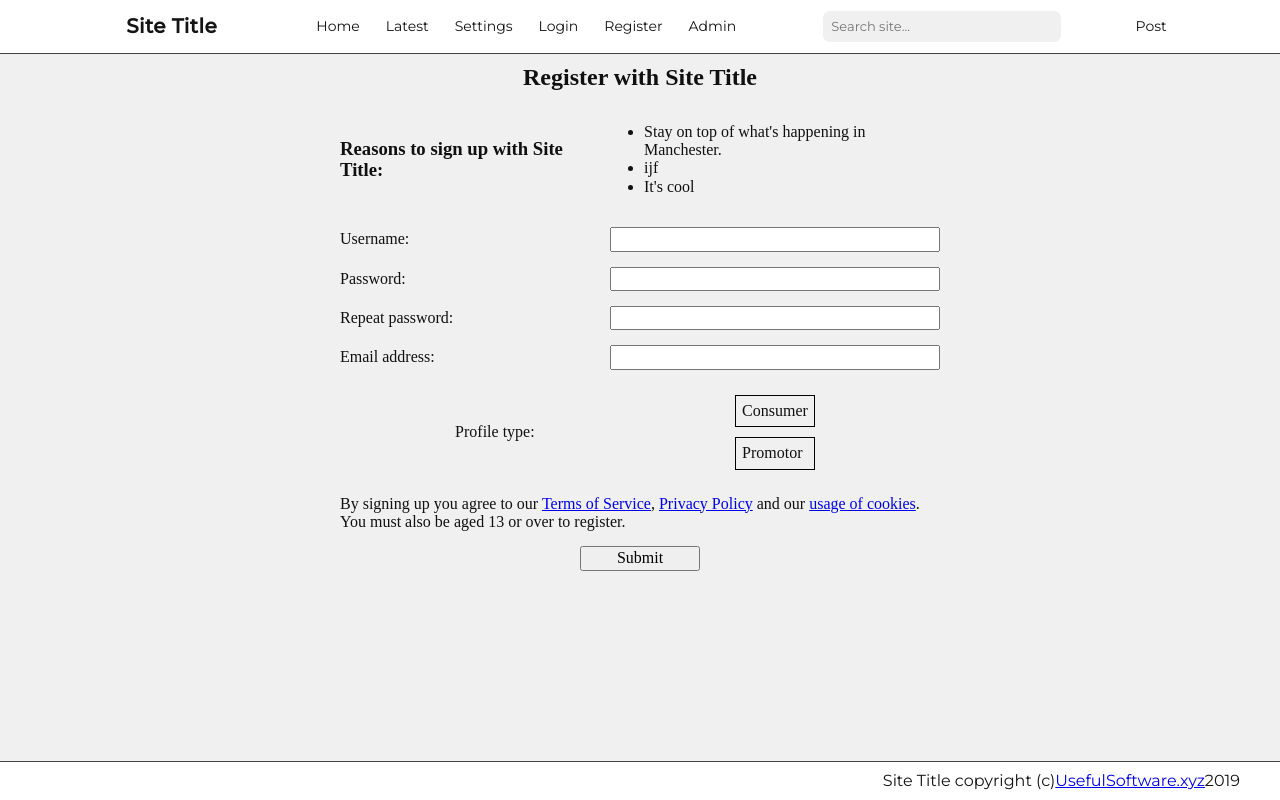
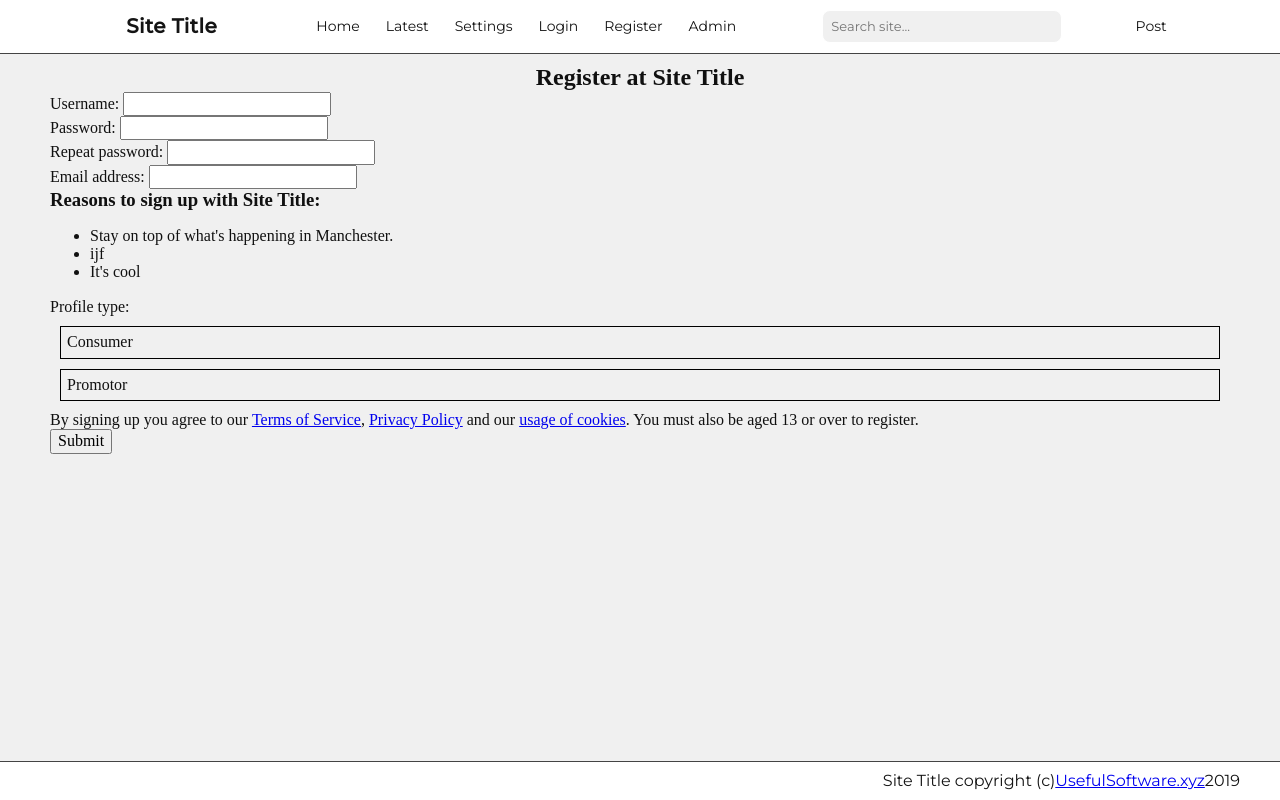
Before and after one commit to tedjenkins/forum, a Vue app: page /register in a window 1280 px wide. Built offline with nearby package versions, Linux system fonts and the light colour scheme; the HTML template or start-up script is replaced by a standard one.

Commit message:
LoginRegisterForm completed and implemented?

```diff
--- a/src/components/LoginRegisterForm.vue
+++ b/src/components/LoginRegisterForm.vue
@@ -1,21 +1,83 @@
 <template>
   <form class="site-form-login-register" :id="formId" @submit.prevent="handleForm">
-    <h1>{{ formHeader }}</h1>
-    <div class="form-section" v-for="(element, key) in inputElements" v-bind:key="key">
-      <label :for="element.id">{{ element.label }}</label> <input :type="element.type" :minlength="element.minLength" :maxlength="element.maxLength" :id="element.id"/> <div class="form-input-wordcount"></div>
+    <h1>{{ formHeader }} {{ this.$siteName }}</h1>
+    <div class="form-section" v-for="element in inputElements" :key="element.index">
+      <label :for="element.id">{{ element.label }}: </label> <input :type="element.type" minlength="6" maxlength="24" :id="element.id" @input="validateInput"/> <div class="form-input-wordcount"></div>
     </div>
-    <div class="form-section" v-for="(element, key) in customElements" v-bind:key="key">{{ element.html }}</div>
+    <div class="form-section" v-html="element.html" v-for="element in customElements" :key="element.index"></div>
   </form>
 </template>
 
 <script lang="ts">
-import { Component, Vue } from 'vue-property-decorator';
+import { Component, Prop, Vue } from 'vue-property-decorator';
+import { isEmail } from 'validator';
 
 @Component({
-  components: {},
+  components: {}
 })
 
-export default class LoginRegisterForm extends Vue {}
+export default class LoginRegisterForm extends Vue {
+  @Prop() private formId!: string;
+  @Prop() private formHeader!: string;
+  @Prop() private inputElements!: object[];
+  @Prop() private customElements!: object[];
+
+  /**
+   * Pre-submit validation. Displays current char length with max length beside input field (e.g. 33/128), adds / removes 'valid' class from field's <label>.
+   * @param {Event} e -- input event.
+   */
+  validateInput = (e: Event) => {
+    const targ = e.target as HTMLInputElement;
+    const targLabel = targ.previousElementSibling!;
+
+    if (targ.type !== 'text') {
+      return;
+    }
+
+    // For email field, check if valid email address syntax
+    if (targ.id === 'form-email') {
+      if (isEmail(targ.value)) {
+        targLabel.classList.add('valid-input');
+      } else if (!isEmail(targ.value) && targLabel.classList.contains('valid-input')) {
+        targLabel.classList.remove('valid-input');
+      }
+    }
+
+    // Valid minimum length, don't check email fields
+    if (targ.id !== 'form-email') {
+      // Current length / maxLength count
+      targ.nextSibling!.textContent = `${targ.value.length}/${targ.maxLength}`;
+
+      if (targ.value.length >= +targ.minLength) {
+        targLabel.classList.add('valid-input');
+      } else if (targ.value.length < +targ.minLength && targLabel.classList.contains('valid-input')) {
+        targLabel.classList.remove('valid-input');
+      }
+    }
+  }
+
+  /**
+   * Insert profile type value into hidden text field based on the profile type <div> clicked on.
+   * @param {MouseEvent} e -- mouse click event.
+   */
+  handleProfileType = (e: MouseEvent) => {
+    const targ = e.target as HTMLElement;
+    const hdnInput = targ.parentElement!.nextSibling as HTMLInputElement;
+
+    if (targ.id !== 'form-profile-type') {
+      hdnInput.value = targ.textContent!.toLowerCase();
+    }
+  }
+
+  /**
+   * Handle data in form on submit.
+   * @param {Event} e -- form submit event.
+   */
+  handleForm = (e: Event) => {
+    const targ = e.target as HTMLFormElement;
+    console.log(targ);
+  }
+}
 </script>
 
 <style lang="scss" scoped>
--- a/src/main.ts
+++ b/src/main.ts
@@ -6,7 +6,7 @@ import store from './store';
 Vue.config.productionTip = false;
 Vue.prototype.$siteName = 'Site Title';
 
-new Vue({
+export default new Vue({
   router,
   store,
   render: (h) => h(App),
--- a/src/views/Login.vue
+++ b/src/views/Login.vue
@@ -1,34 +1,53 @@
 <template>
   <div id="login">
-    <form class="site-form" id="login-form">
-      <h1>Log in to {{ this.$siteName }}</h1>
-      <div class="form-section">
-        <label for="form-username-email">Username or email address: </label> <input type="text" id="form-username-email"/>
-      </div>
-      <div class="form-section">
-        <label for="form-password">Password: </label> <input type="password" id="form-password"/>
-      </div>
-      <div class="form-section">
-        <button type="submit">Submit</button>
+    <LoginRegisterForm formId="login-form" formHeader="Log in to " :inputElements="inputElements" :customElements="customElements"/>
+  </div>
+</template>
+
+<script lang="ts">
+import { Component, Vue } from 'vue-property-decorator';
+import LoginRegisterForm from '@/components/LoginRegisterForm.vue';
+
+const formElements = [
+  {
+    id: 'form-username-email',
+    label: 'Username or email address',
+    type: 'text'
+  },
+  {
+    id: 'form-password',
+    label: 'Password',
+    type: 'password'
+  },
+  {
+    html:
+      `<button type="submit">Submit</button>
         <div id="form-remember-me">
           <input type="checkbox" id="form-remember"/> <label for="form-remember"> Remember me</label>
         </div>
         <div id="form-forgot-password">
           (<a href="#">forgot password?</a>)
-        </div>
-      </div>
-    </form>
-  </div>
-</template>
+        </div>`
+  }
+];
 
-<script lang="ts">
-import { Component, Vue } from 'vue-property-decorator';
+formElements.forEach((obj, index) => Object.defineProperty(obj, 'index', { value: index }));
 
 @Component({
-  components: {},
+  components: {
+    LoginRegisterForm
+  },
 })
 
-export default class Login extends Vue {}
+export default class Login extends Vue {
+  get customElements() {
+    return formElements.filter(entry => entry.html);
+  }
+
+  get inputElements() {
+    return formElements.filter(entry => !entry.html);
+  }
+}
 </script>
 
 <style lang="scss" scoped>
--- a/src/views/Register.vue
+++ b/src/views/Register.vue
@@ -1,118 +1,83 @@
 <template>
   <div id="register">
-    <form class="site-form" id="register-form" @submit.prevent="handleForm">
-      <h1>Register with {{ this.$siteName }}</h1>
-      <div class="form-section" id="form-content">
-        <h3>Reasons to sign up with {{ this.$siteName }}:</h3>
-        <ul>
-          <li>Stay on top of what's happening in Manchester.</li>
-          <li>ijf</li>
-          <li>It's cool</li>
-        </ul>
-      </div>
-      <div class="form-section">
-        <label for="form-username">Username: </label> <input type="text" id="form-username" minLength="6" maxlength="120" @input="validateInput"/> <div></div>
-      </div>
-      <div class="form-section">
-        <label for="form-password">Password: </label> <input type="password" id="form-password"/>
-      </div>
-      <div class="form-section">
-        <label for="form-password-repeat">Repeat password: </label> <input type="password" id="form-password-repeat"/>
-      </div>
-      <div class="form-section">
-        <label for="form-email">Email address: </label> <input type="text" id="form-email" @input="validateInput"/>
-      </div>
-      <div class="form-section">
-        <label for="form-profile-type">Profile type: </label>
+    <LoginRegisterForm formId="register-form" formHeader="Register at " :inputElements="inputElements" :customElements="customElements"/>
+  </div>
+</template>
+
+<script lang="ts">
+import { Component, Prop, Vue } from 'vue-property-decorator';
+import LoginRegisterForm from '@/components/LoginRegisterForm.vue';
+import * as v from '../main';
+
+const formElements = [
+  {
+    html:
+    `<h3>Reasons to sign up with ${Vue.prototype.$siteName}:</h3>
+      <ul>
+        <li>Stay on top of what's happening in Manchester.</li>
+        <li>ijf</li>
+        <li>It's cool</li>
+      </ul>`
+  },
+  {
+    id: 'form-username',
+    label: 'Username',
+    type: 'text'
+  },
+  {
+    id: 'form-password',
+    label: 'Password',
+    type: 'password'
+  },
+  {
+    id: 'form-password-repeat',
+    label: 'Repeat password',
+    type: 'password'
+  },
+  {
+    id: 'form-email',
+    label: 'Email address',
+    type: 'text'
+  },
+  {
+    html:
+      `<label for="form-profile-type">Profile type: </label>
         <div id="form-profile-type" @click="handleProfileType">
           <div id="form-profile-type-consumer">Consumer</div>
           <div id="form-profile-type-promoter">Promotor</div>
         </div>
-        <input type="hidden" id="form-profile-type-value">
-      </div>
-      <div class="form-section">
-        <div id="form-info">By signing up you agree to our <a href="#">Terms of Service</a>, <a href="#">Privacy Policy</a> and our <a href="#">usage of cookies</a>. You must also be aged 13 or over to register.</div>
-      </div>
-      <div class="form-section">
-        <button type="submit">Submit</button>
-      </div>
-    </form>
-  </div>
-</template>
+        <input type="hidden" id="form-profile-type-value">`
+  },
+  {
+    html:
+      `<div id="form-info">By signing up you agree to our <a href="#">Terms of Service</a>, <a href="#">Privacy Policy</a> and our <a href="#">usage of cookies</a>. You must also be aged 13 or over to register.</div>`
+  },
+  {
+    html:
+      `<button type="submit">Submit</button>`
+  }
+];
 
-<script lang="ts">
-import { Component, Vue } from 'vue-property-decorator';
-import { isEmail } from 'validator';
-import LoginRegisterForm from '@/components/LoginRegisterForm.vue';
+formElements.forEach((obj, index) => Object.defineProperty(obj, 'index', { value: index }));
 
 @Component({
   components: {
     LoginRegisterForm
-  },
-  computed: {
-
-  },
-  methods: {
-    /**
-     * Pre-submit validation. Displays current char length with max length beside input field (e.g. 33/128), adds / removes 'valid' class from field's <label>.
-     * @param {Event} e -- input event.
-     */
-    validateInput: (e: Event) => {
-      const targ = e.target as HTMLInputElement;
-      const targLabel = targ.previousElementSibling!;
-
-      if (targ.type !== 'text') {
-        return;
-      }
-
-      // For email field, check if valid email address syntax
-      if (targ.id === 'form-email') {
-        if (isEmail(targ.value)) {
-          targLabel.classList.add('valid-input');
-        } else if (!isEmail(targ.value) && targLabel.classList.contains('valid-input')) {
-          targLabel.classList.remove('valid-input');
-        }
-      }
-
-      // Valid minimum length, don't check email fields
-      if (targ.id !== 'form-email') {
-        // Current length / maxLength count
-        targ.nextSibling!.textContent = `${targ.value.length}/${targ.maxLength}`;
-
-        if (targ.value.length >= +targ.minLength) {
-          targLabel.classList.add('valid-input');
-        } else if (targ.value.length < +targ.minLength && targLabel.classList.contains('valid-input')) {
-          targLabel.classList.remove('valid-input');
-        }
-      }
-    },
-    /**
-     * Insert profile type value into hidden text field based on the profile type <div> clicked on.
-     * @param {MouseEvent} e -- mouse click event.
-     */
-    handleProfileType: (e: MouseEvent) => {
-      const targ = e.target as HTMLElement;
-      const hdnInput = targ.parentElement!.nextSibling as HTMLInputElement;
-
-      if (targ.id !== 'form-profile-type') {
-        hdnInput.value = targ.textContent!.toLowerCase();
-      }
-    },
-    /**
-     * Handle data in form on submit.
-     * @param {Event} e -- form submit event.
-     */
-    handleForm: (e: Event) => {
-      const targ = e.target as HTMLFormElement;
-      console.log(targ);
-    }
   }
 })
 
-export default class Register extends Vue {}
+export default class Register extends Vue {
+  get customElements() {
+    return formElements.filter(entry => entry.html);
+  }
+
+  get inputElements() {
+    return formElements.filter(entry => !entry.html);
+  }
+}
 </script>
 
-<style lang="scss" scoped>
+<style lang="scss">
 h1 {
   font-size: 24px;
   text-align: center;
```
